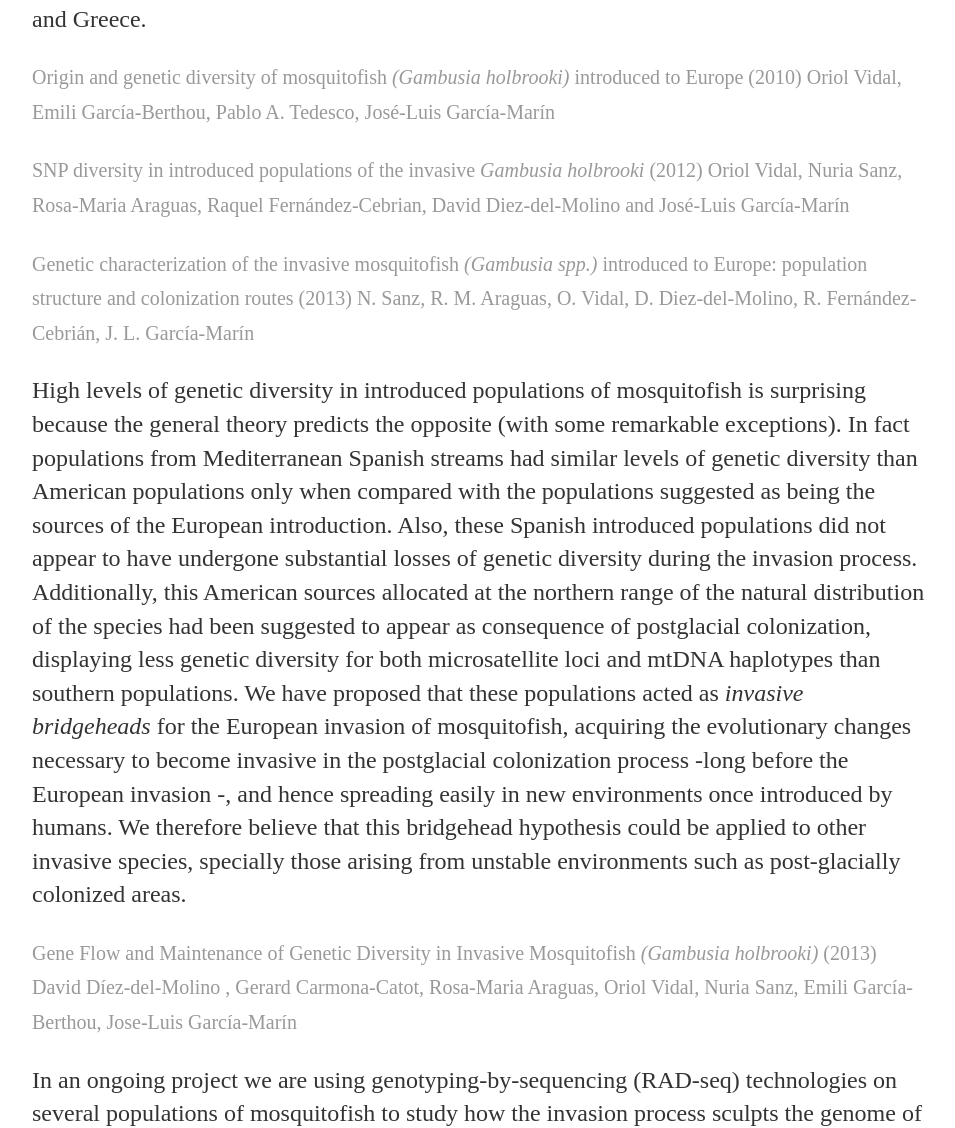
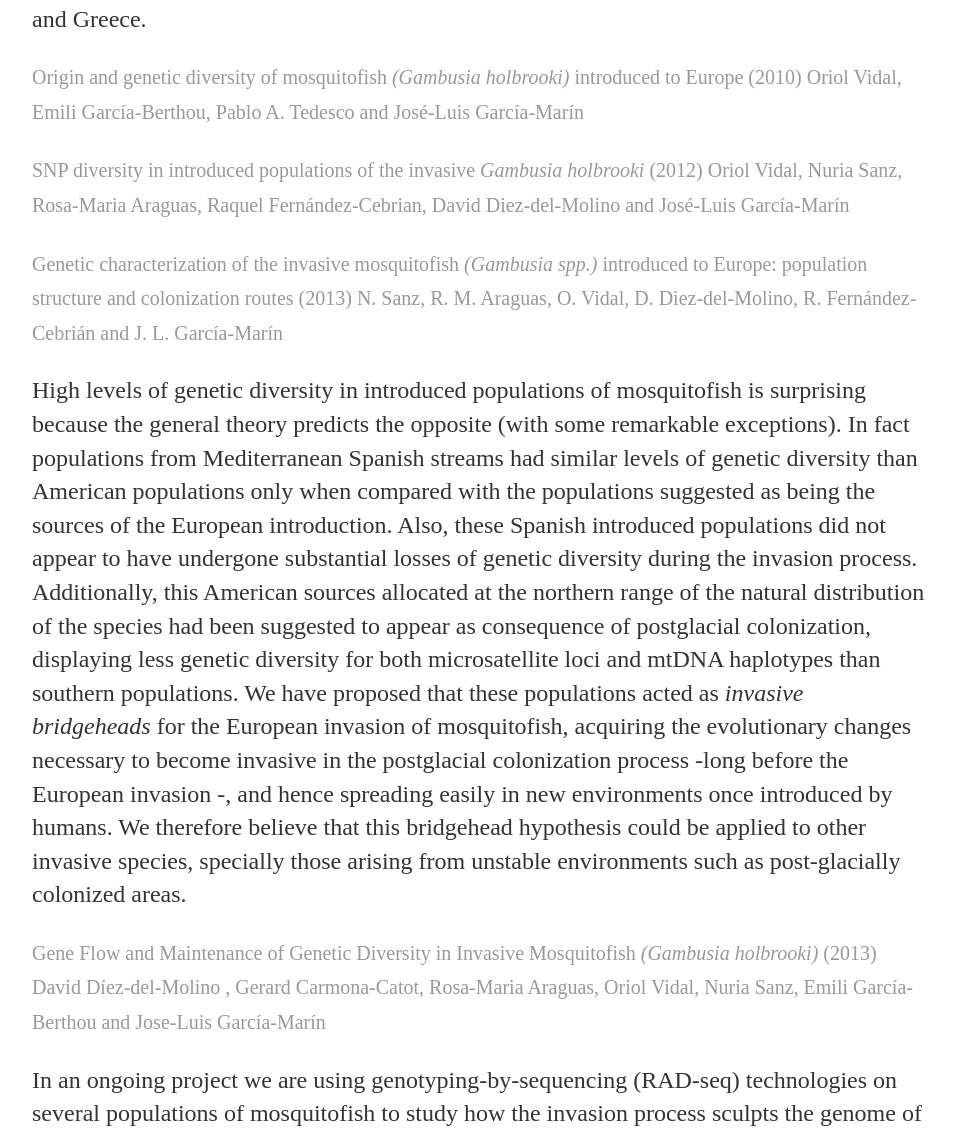
Before and after one commit to DiezMolino/diezmolino.github.io, a Jekyll site: the page research/index.html, which Jekyll copies as it is, in a window 1280 px wide. Shown: the part 740-1868 px from the top of the page, without its empty margins (160-1115 px from the left). Built offline with Jekyll 4.4.1, drawn with Linux system fonts in a browser that asks for light colours.

Commit message:
Update index.html

```diff
--- a/research/index.html
+++ b/research/index.html
@@ -24,16 +24,16 @@
 
 <p> Genetic data based on microsatellite loci and SNPs indicates that, despite bottlenecks associated to founder events, European mosquitofish populations harbour high levels of genetic diversity. This European populations are structured and display an isolation-by-distance pattern of differentiation. Also, alternative mtDNA haplotypes and differential allele frequencies suggested two European colonization routes: the original one registered on historical records and mentioned above, and a more recent one involving populations of Italy and Greece. </p>
 
-<p><small><a href="http://link.springer.com/article/10.1007/s10530-009-9505-5" target="_blank"> Origin and genetic diversity of mosquitofish <i>(Gambusia holbrooki)</i> introduced to Europe (2010) Oriol Vidal, Emili García-Berthou, Pablo A. Tedesco, José-Luis García-Marín </a> </small></p>
+<p><small><a href="http://link.springer.com/article/10.1007/s10530-009-9505-5" target="_blank"> Origin and genetic diversity of mosquitofish <i>(Gambusia holbrooki)</i> introduced to Europe (2010) Oriol Vidal, Emili García-Berthou, Pablo A. Tedesco and José-Luis García-Marín </a> </small></p>
 
 <p><small><a href="http://onlinelibrary.wiley.com/doi/10.1111/j.1600-0633.2011.00527.x/abstract" target="_blank"> SNP diversity in introduced populations of the invasive <i>Gambusia holbrooki</i> (2012) Oriol Vidal, Nuria Sanz, Rosa-Maria Araguas, Raquel Fernández-Cebrian, David Diez-del-Molino and José-Luis García-Marín </a></small> </p>
 
-<p><small><a href="http://link.springer.com/article/10.1007%2Fs10530-013-0456-5" target="_blank"> Genetic characterization of the invasive mosquitofish <i>(Gambusia spp.)</i> introduced to Europe: population structure and colonization routes (2013) N. Sanz, R. M. Araguas, O. Vidal, D. Diez-del-Molino, R. Fernández-Cebrián, J. L. García-Marín</a></small> </p>
+<p><small><a href="http://link.springer.com/article/10.1007%2Fs10530-013-0456-5" target="_blank"> Genetic characterization of the invasive mosquitofish <i>(Gambusia spp.)</i> introduced to Europe: population structure and colonization routes (2013) N. Sanz, R. M. Araguas, O. Vidal, D. Diez-del-Molino, R. Fernández-Cebrián and J. L. García-Marín</a></small> </p>
 
 <p> High levels of genetic diversity in introduced populations of mosquitofish is surprising because the general theory predicts the opposite (with some remarkable exceptions). In fact populations from Mediterranean Spanish streams had similar levels of genetic diversity than American populations only when compared with the populations suggested as being the sources of the European introduction. Also, these Spanish introduced populations did not appear to have undergone substantial losses of genetic diversity during the invasion process. Additionally, this American sources allocated at the northern range of the natural distribution of the species had been suggested to appear as consequence of postglacial colonization, displaying less genetic diversity for both microsatellite loci and mtDNA haplotypes than southern populations. We have proposed that these populations acted as <i>invasive bridgeheads</i> for the European invasion of mosquitofish, acquiring the evolutionary changes necessary to become invasive in the postglacial colonization process -long before the European invasion -, and  hence spreading easily in new environments once introduced by humans. We therefore believe
 that this bridgehead hypothesis could be applied to other invasive species, specially those arising from unstable environments such as post-glacially colonized areas.</p>
 
-<p><small><a href="http://journals.plos.org/plosone/article?id=10.1371/journal.pone.0082501" target="_blank">Gene Flow and Maintenance of Genetic Diversity in Invasive Mosquitofish <i>(Gambusia holbrooki) </i> (2013) David Díez-del-Molino , Gerard Carmona-Catot, Rosa-Maria Araguas, Oriol Vidal, Nuria Sanz, Emili García-Berthou, Jose-Luis García-Marín </a></small> </p>
+<p><small><a href="http://journals.plos.org/plosone/article?id=10.1371/journal.pone.0082501" target="_blank">Gene Flow and Maintenance of Genetic Diversity in Invasive Mosquitofish <i>(Gambusia holbrooki) </i> (2013) David Díez-del-Molino , Gerard Carmona-Catot, Rosa-Maria Araguas, Oriol Vidal, Nuria Sanz, Emili García-Berthou and Jose-Luis García-Marín </a></small> </p>
 
 <p> In an ongoing project we are using genotyping-by-sequencing (RAD-seq) technologies on several populations of mosquitofish to study how the invasion process sculpts the genome of the species. I am also analyzing patterns of rapid selection on MHC loci in introduced populations of <i>G. holbrooki</i> using high-throughput sequencing data.</p>
 
```
